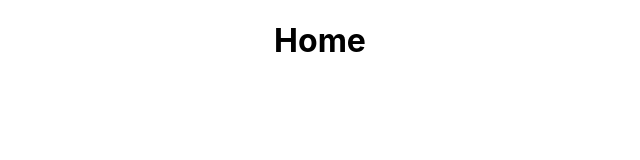
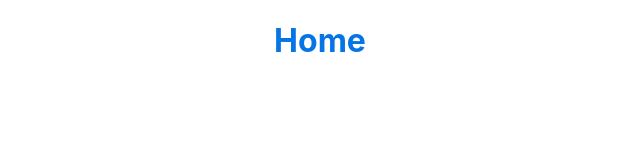
Before and after one commit to SL-Sports/nsc-web, a React (Create React App) app: page / in a window 1280 px wide. Shown: the top 160 px of the page, without its empty margins (320-960 px from the left). Built offline with nearby package versions, Linux system fonts and the light colour scheme.

Commit message:
Added blue, yellow used to colors.js

```diff
--- /dev/null
+++ b/src/colors.js
@@ -0,0 +1,8 @@
+const COLORS = {
+    blueGradientStart: '#0575e6',
+    blueGradientEnd: '#021b79',
+    yellowGradientStart: '#f7971e',
+    yellowGradientEnd: '#ffd200'
+}
+
+export default COLORS;
--- a/src/components/routes/index.js
+++ b/src/components/routes/index.js
@@ -1,4 +1,5 @@
 import React from 'react';
+import COLORS from '../../colors';
 import {
     BrowserRouter as Router,
     Route,
@@ -10,7 +11,7 @@ import Profiles from '../profiles';
 import Payments from '../payments'
 
 function Home () {
-    return <h1>Home</h1>
+    return <h1  style={{color: COLORS.blueGradientStart}}>Home</h1>
 }
 
 function NoMatch () {
```
Also changed, not shown: 1 other file (tests, documents, lock files or other folders).
